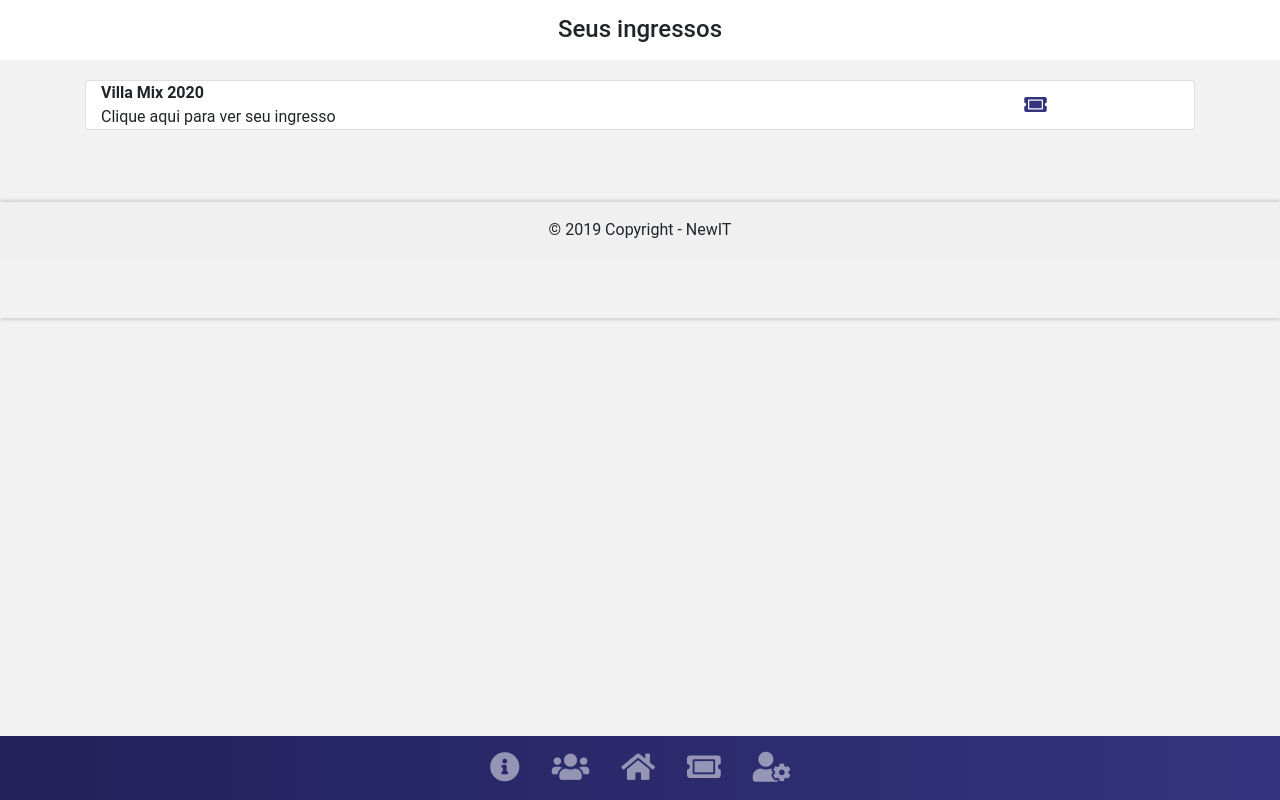
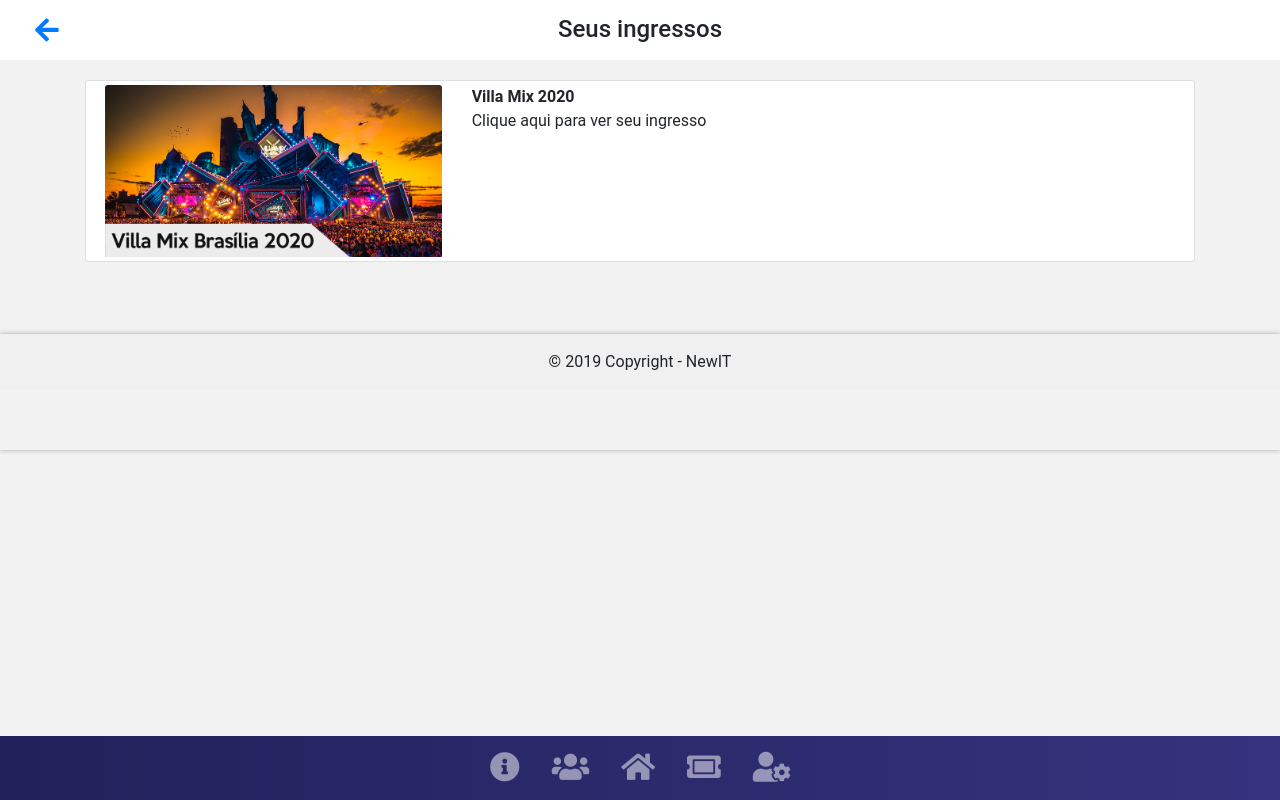
Before and after one commit to kevencript/fenasback-hackathom-front, a React (Create React App) app: page /profile/ingressos in a window 1280 px wide. Built offline with nearby package versions, Linux system fonts and the light colour scheme.

Commit message:
Quantos camaroes voce teria que comer, antes da sua pele virar rosa

```diff
--- a/src/pages/listaIngressos/index.js
+++ b/src/pages/listaIngressos/index.js
@@ -1,5 +1,6 @@
 import React, { Component } from "react";
-import villa from "../../img/villa-clean.png";
+import villa from "../../img/villa.png";
+import qrCodeVilla from "../../img/qr-code-villa.png";
 import { Link } from "react-router-dom";
 
 import "./style.css";
@@ -10,6 +11,9 @@ export default class listaIngressos extends Component {
       <section id="lista-ingressos">
         <div id="fake-header">
           <div className="col-12">
+            <Link to="/home">
+              <i class="fas fa-arrow-left"></i>
+            </Link>{" "}
             <h1 id="title-fake-header" className="text-center">
               Seus ingressos
             </h1>
@@ -17,17 +21,42 @@ export default class listaIngressos extends Component {
         </div>
 
         <div className="container pb-4">
+
+          {/* <!-- Modal --> */}
+          <div class="modal fade" id="modalVilla" tabindex="-1" role="dialog" aria-labelledby="modalVillaTitle" aria-hidden="true">
+            <div class="modal-dialog modal-dialog-centered" role="document">
+              <div style={{ width: '95%' }} class="modal-content mx-auto">
+                <div class="modal-header">
+                  <h5 class="modal-title" id="modalVillaTitle">Apresente na entrada</h5>
+                  <button type="button" class="close" data-dismiss="modal" aria-label="Close">
+                    <span aria-hidden="true">&times;</span>
+                  </button>
+                </div>
+                <div class="modal-body">
+                  <img className="card-img-top" src={qrCodeVilla} alt="" />
+
+                  <p><b>Local:</b>  Centro de Entretenimento Urbano (CEU)</p>
+                  <p><b>Data:</b> 16 de julho de 2020, 18:00</p>
+                </div>
+                <div class="modal-footer">
+                  <button style={{ backgroundColor: "#35337d" }} type="button" class="btn btn-secondary" data-dismiss="modal">Blz!</button>
+                </div>
+              </div>
+            </div>
+          </div>
+
           <div className="col-12 ">
-            <div className="row mb-5">
+            <div className="row mb-5" data-toggle="modal" data-target="#modalVilla">
               <div className="card col-12">
-                <div className="row">
-                  <div className="col-10">
+
+                <div className="row p-1">
+                  <div className="col-4 my-auto">
+                    <img className="card-img-top" src={villa} alt="" />
+                  </div>
+                  <div className="col-8">
                     <b>Villa Mix 2020</b>
                     <br />
                     Clique aqui para ver seu ingresso
-                  </div>
-                  <div className="col-2 ticket-icon my-auto">
-                    <i class="fas fa-ticket-alt"></i>
                   </div>
                 </div>
               </div>
--- a/src/pages/listaIngressos/style.css
+++ b/src/pages/listaIngressos/style.css
@@ -39,3 +39,7 @@
   font-size: 20px;
   color: #35337d;
 }
+
+.imagem-card {
+  width: 30%
+}
```
